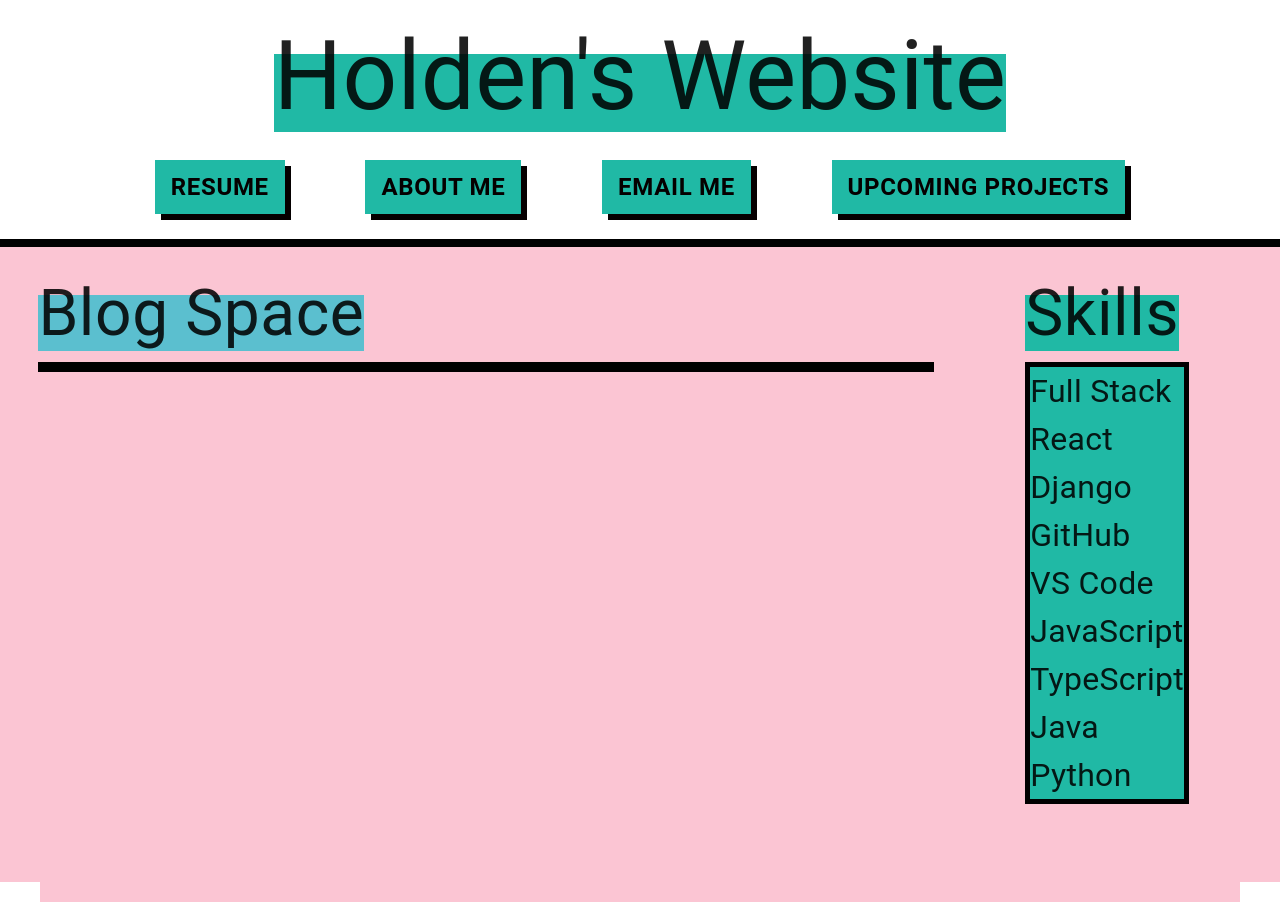
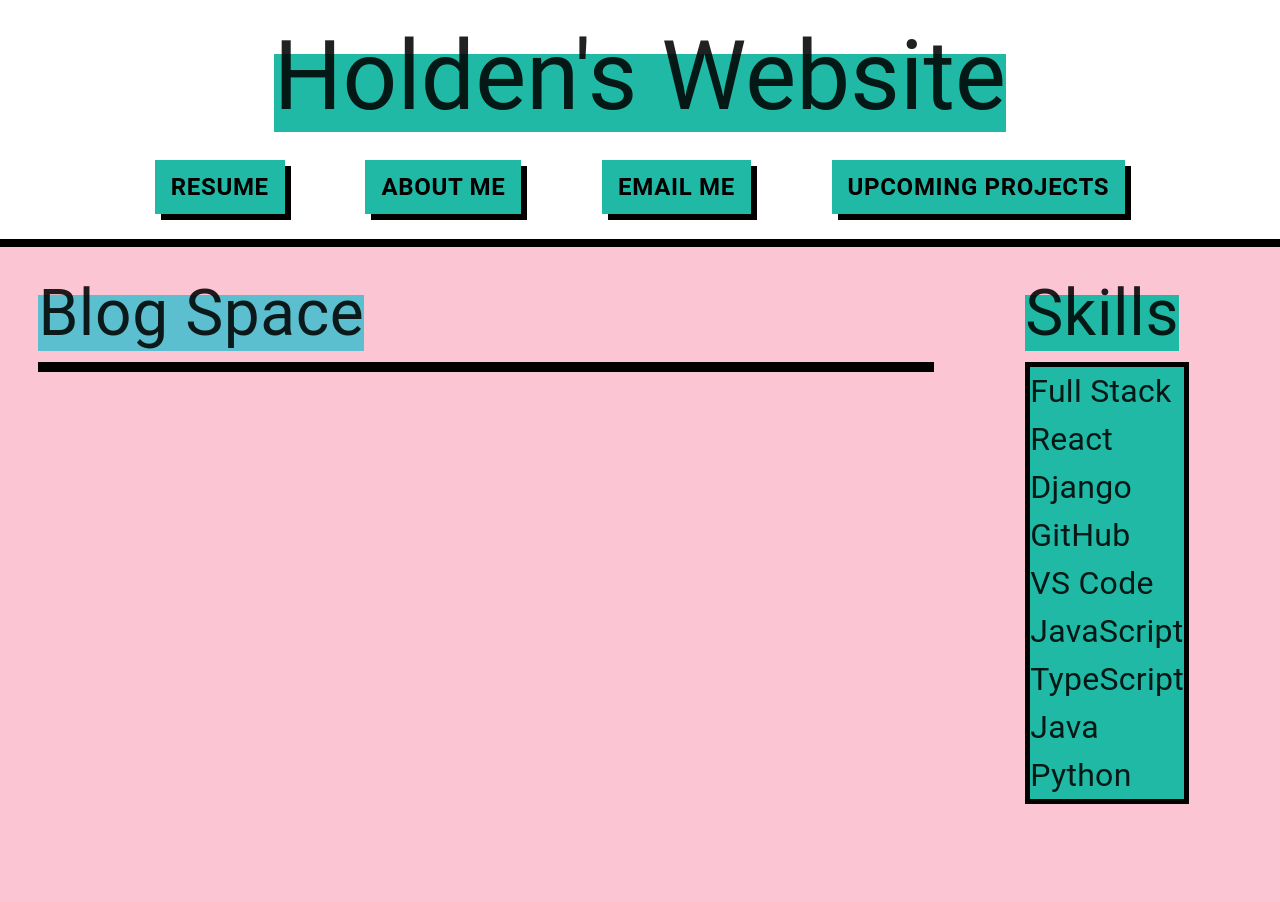
Before and after one commit to HoldenGjuka/personal-website-frontend, a React (Create React App) app: page / in a window 1280 px wide. Built offline with nearby package versions, Linux system fonts and the light colour scheme; no server answers.

Commit message:
Fixed white sidebars on footer

```diff
--- a/src/styles/Footer.js
+++ b/src/styles/Footer.js
@@ -1,9 +1,12 @@
 import { styled } from '@mui/material/styles'
-import { Container } from '@mui/material'
+import { Box, Container } from '@mui/material'
 import { Colors } from './Theme'
 
 
-export const FooterContainer = styled(Container)(() => ({
+export const FooterContainer = styled(Box)(() => ({
   backgroundColor: Colors.pink,
   flex: ' 1 20px',
+  padding: 0,
+  disableGutters: true,
+  winWidth: '100%'
 }))
```
